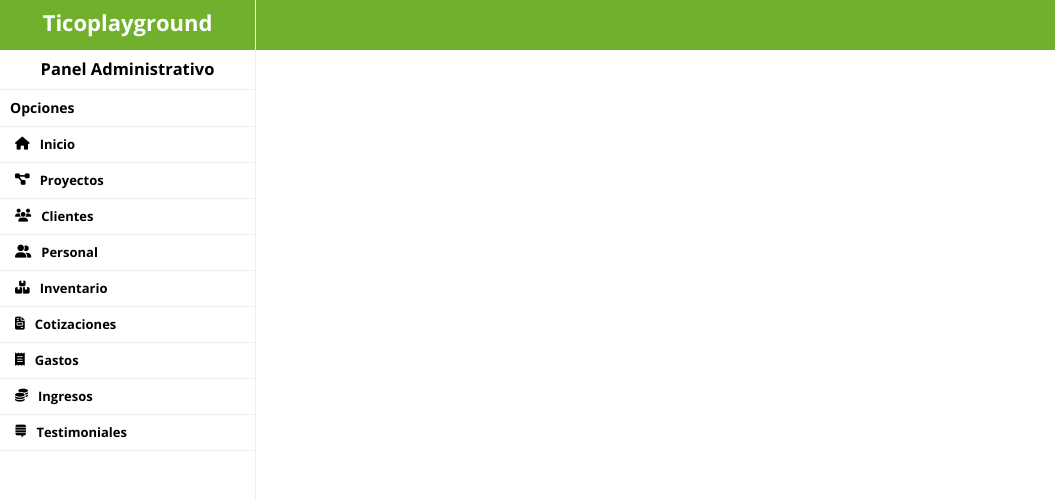
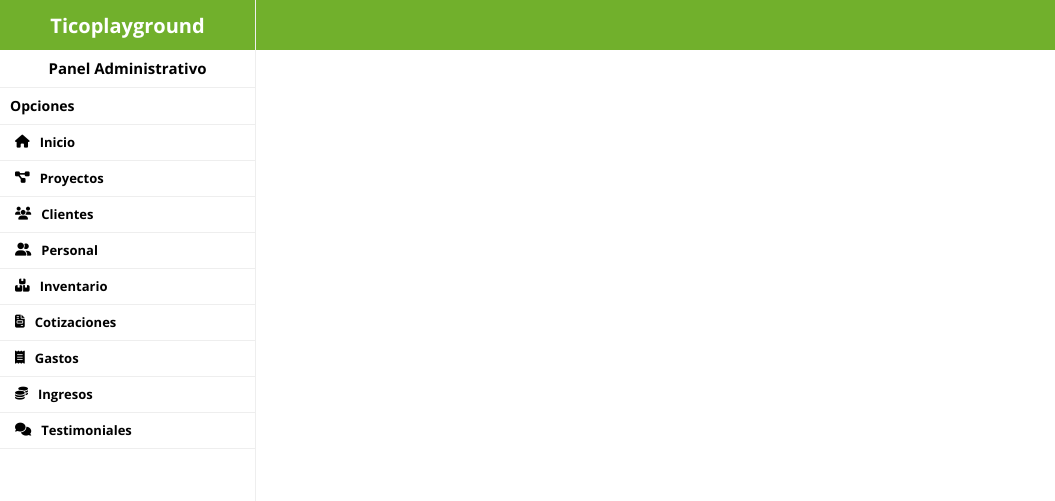
Before and after one commit to Aruth45/SPA-JS-VANILLA, a website built with webpack: page src/index.html in a window 1280 px wide. Shown: the top 501 px of the page, 0-1055 px from the left. Built offline with nearby package versions, Linux system fonts and the light colour scheme.

Commit message:
Estructura basica SPA

```diff
--- a/src/index.html
+++ b/src/index.html
@@ -4,159 +4,96 @@
     <meta charset="UTF-8" />
     <meta name="viewport" content="width=device-width, initial-scale=1.0" />
     <script src="https://kit.fontawesome.com/a81368914c.js"></script>
-<link rel="preconnect" href="https://fonts.gstatic.com">
-<link href="https://fonts.googleapis.com/css2?family=Open+Sans:wght@300;400;600;700&display=swap" rel="stylesheet">
+    <link rel="preconnect" href="https://fonts.gstatic.com" />
+    <link
+      href="https://fonts.googleapis.com/css2?family=Open+Sans:wght@300;400;600;700&display=swap"
+      rel="stylesheet"
+    />
     <title>Ticoplayground</title>
   </head>
   <body>
-
     <aside class="side-bar">
-        <div class="title bg-main-color text-center white-letter height-50">
+      <div
+        class="bg-main-color text-center white-letter height-50 padding-05 flex-evenly"
+      >
         <h1>Ticoplayground</h1>
       </div>
 
-        <div class="title text-center font-light border-bt-gray">
+      <div class="text-center font-light border-bt-gray padding-1">
         <h2>Panel Administrativo</h2>
       </div>
 
-
       <h3 class="opciones border-bt-gray">Opciones</h3>
-
 
       <div class="options">
 
+        <a href="#/" class="option border-bt-gray">
+          <i class="fas fa-home"></i>
+          <p>Inicio</p>
+        </a>
 
-  <div class="option border-bt-gray">
+        <a href="#/Proyectos" class="option border-bt-gray">
+          <i class="fas fa-project-diagram"></i>
+          <p>Proyectos</p>
+        </a>
 
-    <i class="fas fa-home"></i>
+        <a href="#/Clientes" class="option border-bt-gray">
+          <i class="fas fa-users"></i>
+          <p>Clientes</p>
+        </a>
 
-   <a href="">Inicio</a>
+        <a href="#/Personal" class="option border-bt-gray">
+          <i class="fas fa-user-friends"></i>
+          <p>Personal</p>
+        <a/>
 
+        <a href="#/Inventario" class="option border-bt-gray">
+          <i class="fas fa-boxes"></i>
+          <p>Inventario</p>
+        </a>
 
-  </div>
+        <a href="#/Cotizaciones" class="option border-bt-gray">
+          <i class="fas fa-file-invoice"></i>
+          <p>Cotizaciones</p>
+        </a>
 
+        <a href="#/Gastos" class="option border-bt-gray">
+          <i class="fas fa-receipt"></i>
+          <p>Gastos</p>
+        </a>
 
-  <div class="option border-bt-gray">
+        <a href="#/Ingresos" class="option border-bt-gray">
+          <i class="fas fa-coins"></i>
+          <p>Ingresos</p>
+        <a/>
 
-    <i class="fas fa-project-diagram"></i>
-
-   <a href="">Proyectos</a>
-
-
-  </div>
-
-
-
-  <div class="option border-bt-gray">
-
-    <i class="fas fa-users"></i>
-
-   <a href="">Clientes</a>
-
-
-  </div>
-
-
-
-  <div class="option border-bt-gray">
-    <i class="fas fa-user-friends"></i>
-
-   <a href="">Personal</a>
-
-
-  </div>
-
-
-
-  <div class="option border-bt-gray">
-
-    <i class="fas fa-boxes"></i>
-
-   <a href="">Inventario</a>
-
-
-  </div>
-
-
-
-  <div class="option border-bt-gray">
-
-    <i class="fas fa-file-invoice"></i>
-
-   <a href="">Cotizaciones</a>
-
-
-  </div>
-
-
-
-  <div class="option border-bt-gray">
-
-    <i class="fas fa-receipt"></i>
-
-   <a href="">Gastos</a>
-
-
-  </div>
-
-
-  <div class="option border-bt-gray">
-
-    <i class="fas fa-coins"></i>
-
-   <a href="">Ingresos</a>
-
-
-  </div>
-
-
-  <div class="option border-bt-gray">
-
-    <i class="fab fa-stack-exchange"></i>
-
-   <a href="">Testimoniales</a>
-
-
-  </div>
-
-
-
-
+        <a href="#/Testimoniales" class="option border-bt-gray">
+          <i class="fas fa-comments"></i>
+          <p>Testimoniales</p>
+        </a>
 
       </div>
 
       <footer class="footer-sidebar">&COPY; 2021 Ticoplayground</footer>
-
     </aside>
 
-
-      <!--FIN DE LA BARRA LATERAL-->>
-
+    <!--FIN DE LA BARRA LATERAL-->>x
 
     <main class="info-container">
-
       <header class="bg-main-color">
-
         <div class="profile height-50 white-letter">
-
-<img class="profile-photo" src="../img/undraw_profile_pic_ic5t.svg" alt="Imgen de perfil">
-
+          <img
+            class="profile-photo"
+            src="../img/undraw_profile_pic_ic5t.svg"
+            alt="Imgen de perfil"
+          />
 
           <p>Daniel Mora Cubero</p>
-
-
         </div>
-
-
-
-
       </header>
 
-
+<div id="root"></div>
 
     </main>
-
-
-
   </body>
 </html>
--- a/src/main.css
+++ b/src/main.css
@@ -22,10 +22,8 @@ html {
   padding: 0;
 }
 
-img{
-
+img {
   max-width: 100%;
-
 }
 
 h1,
@@ -37,15 +35,19 @@ h6 {
   margin: 0 !important;
 }
 
-a{
-
+a {
   text-decoration: none;
   color: var(--letra-color-negro);
-
 }
 
 h1 {
-  font-size: 2rem;
+  font-size: 2rem !important;
+}
+
+h2{
+
+  font-size: 1.5rem !important;
+
 }
 
 body {
@@ -53,16 +55,28 @@ body {
   font-family: "Open Sans", sans-serif;
 }
 
-.height-50{
+.padding-05 {
+  padding: 0.5rem;
+}
 
-height: 50px;
+.padding-1{
+
+  padding: 1rem;
 
 }
 
-.border-bt-gray{
+.flex-evenly {
+  display: flex;
+  justify-content: space-evenly;
+  align-items: center;
+}
 
+.height-50 {
+  height: 50px;
+}
+
+.border-bt-gray {
   border-bottom: var(--separador) solid 1px;
-
 }
 
 .bg-main-color {
@@ -88,6 +102,7 @@ border-bottom: var(--separador) solid 1px;
   border-right: var(--separador) solid 1px;
 }
 
+
 .info-container {
   width: 80%;
   position: fixed;
@@ -98,61 +113,46 @@ border-bottom: var(--separador) solid 1px;
   top: 0;
 }
 
-.title {
+.opciones {
   padding: 1rem;
-  font-size: 1.1rem;
-
+  font-size: 1.4rem;
 }
 
-.opciones{
-padding: 1rem;
-font-size: 1.4rem;
-
-}
-
-.profile-photo{
+.profile-photo {
   width: 30px;
   margin-right: 2rem;
 }
 
-.profile{
+.profile {
   display: flex;
   justify-content: flex-end;
   align-items: center;
-padding: 1rem 2rem ;
-
+  padding: 1rem 2rem;
 }
 
-.option{
-
+.option {
   display: flex;
   padding: 1rem 1.5rem;
   cursor: pointer;
   font-size: 1.3rem;
   font-weight: 900;
-
+  transition: background 0.5s ease-in-out;
 }
 
-.option:hover{
-
+.option:hover {
   transform: scale(1.05);
-
+  background-color:	#E8E8E8;
 }
 
-.option:active{
-
-box-shadow: inset 0 1px 3px rgba(0, 0, 0, 0.128) ;
-
+.option:active {
+  box-shadow: inset 0 1px 3px rgba(0, 0, 0, 0.128);
 }
 
-.option i{
-
+.option i {
   margin-right: 1rem;
-
 }
 
-.footer-sidebar{
-
+.footer-sidebar {
   position: absolute;
   bottom: 0;
   text-align: center;
--- a/src/main.js
+++ b/src/main.js
@@ -1,3 +1,11 @@
 
 import './main.css'
 import '../libs/normalize.css'
+import {router} from './router/index.routes.js';
+
+
+window.addEventListener('hashchange', () =>{
+
+router(window.location.hash);
+
+} )
--- /dev/null
+++ b/src/router/index.routes.js
@@ -0,0 +1,13 @@
+import { home } from "../views/home.js";
+
+const content = document.getElementById("root");
+
+export const router = function router(route) {
+  content.innerHTML = "";
+  switch (route) {
+    case "#/":
+      content.appendChild(home());
+
+      break;
+  }
+};
--- /dev/null
+++ b/src/views/home.js
@@ -0,0 +1,14 @@
+export const home = function home() {
+
+const divElement = document.createElement('div');
+
+divElement.innerHTML = `
+
+<h1>HOME</h1>
+
+`;
+
+
+return divElement;
+
+}
```
Lines whose indentation alone changed are shown as unchanged.
